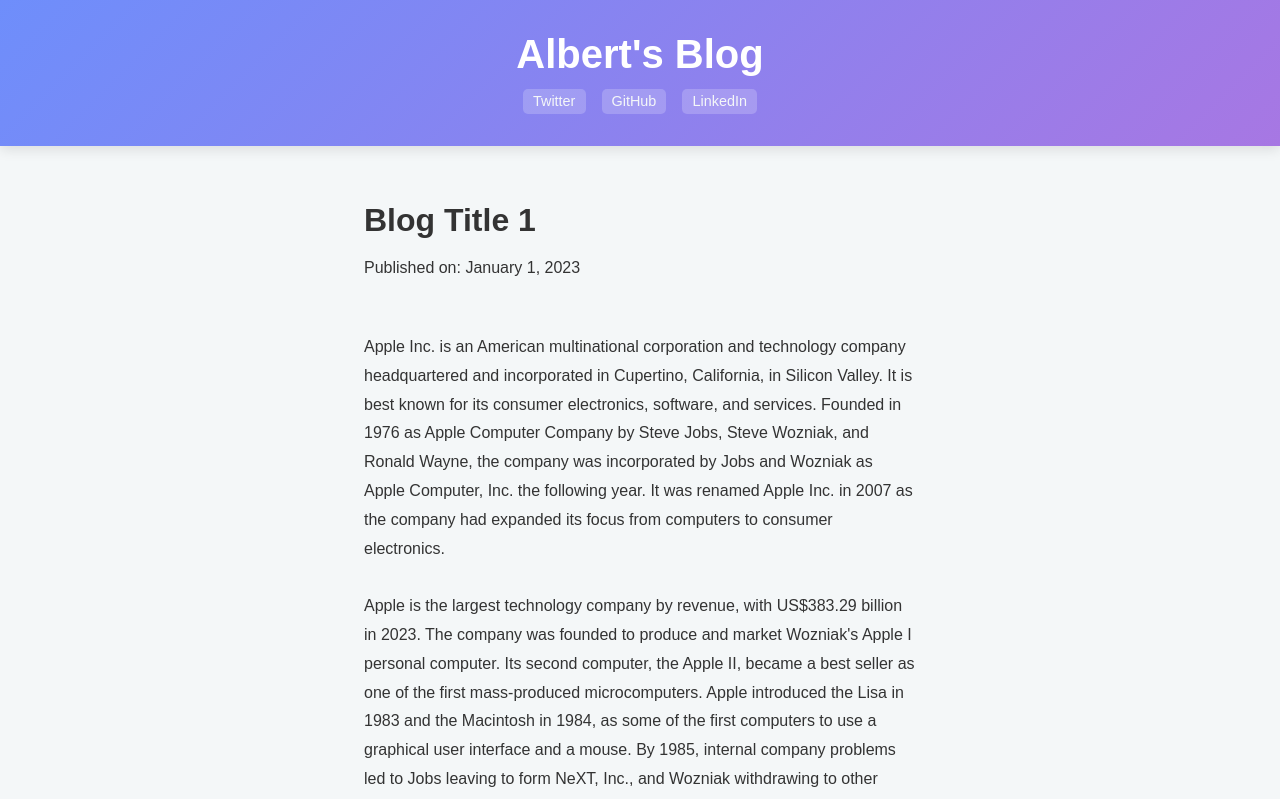
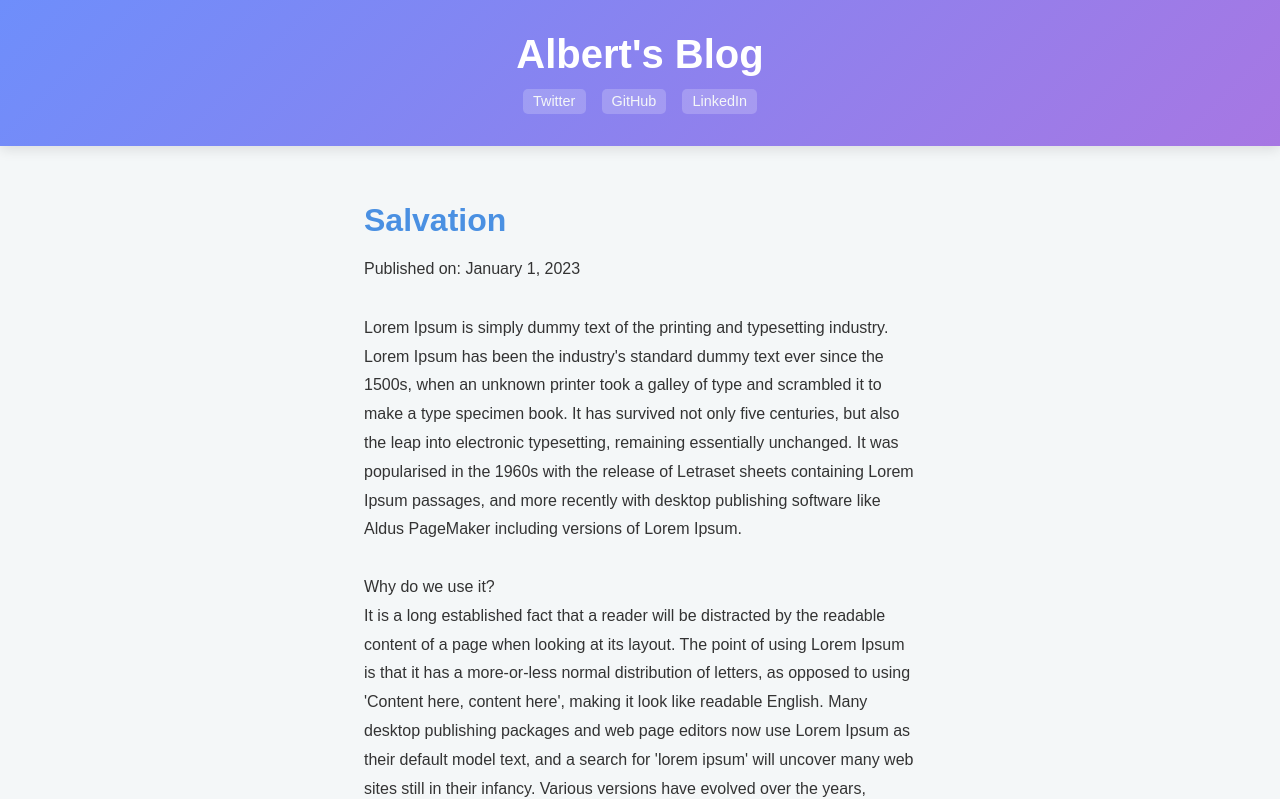
Before and after one commit to abj908/Albert-Joseph-Blog, a plain HTML site: page blog1.html in a window 1280 px wide. Shown: the top 799 px of the page. Drawn offline with Linux system fonts and the light colour scheme.

Commit message:
improve styles and readability for blog

```diff
--- a/blog1.html
+++ b/blog1.html
@@ -18,15 +18,17 @@
 
     <main>
         <article>
-            <h2>Blog Title 1</h2>
+            <h2>Salvation</h2>
             <p>Published on: January 1, 2023</p>
 
             <p class="article-content">
-Apple Inc. is an American multinational corporation and technology company headquartered and incorporated in Cupertino, California, in Silicon Valley. It is best known for its consumer electronics, software, and services. Founded in 1976 as Apple Computer Company by Steve Jobs, Steve Wozniak, and Ronald Wayne, the company was incorporated by Jobs and Wozniak as Apple Computer, Inc. the following year. It was renamed Apple Inc. in 2007 as the company had expanded its focus from computers to consumer electronics.
+Lorem Ipsum is simply dummy text of the printing and typesetting industry. Lorem Ipsum has been the industry's standard dummy text ever since the 1500s, when an unknown printer took a galley of type and scrambled it to make a type specimen book. It has survived not only five centuries, but also the leap into electronic typesetting, remaining essentially unchanged. It was popularised in the 1960s with the release of Letraset sheets containing Lorem Ipsum passages, and more recently with desktop publishing software like Aldus PageMaker including versions of Lorem Ipsum.
 
-Apple is the largest technology company by revenue, with US$383.29 billion in 2023. The company was founded to produce and market Wozniak's Apple I personal computer. Its second computer, the Apple II, became a best seller as one of the first mass-produced microcomputers. Apple introduced the Lisa in 1983 and the Macintosh in 1984, as some of the first computers to use a graphical user interface and a mouse. By 1985, internal company problems led to Jobs leaving to form NeXT, Inc., and Wozniak withdrawing to other ventures; John Sculley served as long-time CEO for over a decade.
+Why do we use it?
+It is a long established fact that a reader will be distracted by the readable content of a page when looking at its layout. The point of using Lorem Ipsum is that it has a more-or-less normal distribution of letters, as opposed to using 'Content here, content here', making it look like readable English. Many desktop publishing packages and web page editors now use Lorem Ipsum as their default model text, and a search for 'lorem ipsum' will uncover many web sites still in their infancy. Various versions have evolved over the years, sometimes by accident, sometimes on purpose (injected humour and the like).
 
-In the 1990s, Apple lost considerable market share in the personal computer industry to the lower-priced Wintel duopoly of the Microsoft Windows operating system on Intel-powered PC clones. In 1997, Apple was weeks away from bankruptcy. To resolve its failed operating system strategy, it bought NeXT, effectively bringing Jobs back to the company, who guided Apple back to profitability over the next decade with the introductions of the iMac, iPod, iPhone, and iPad devices to critical acclaim as well as the iTunes Store, launching the "Think different" advertising campaign, and opening the Apple Store retail chain. These moves elevated Apple to consistently be one of the world's most valuable brands since about 2010. Jobs resigned in 2011 for health reasons, and died two months later; he was succeeded as CEO by Tim Cook.
+Where does it come from?
+Contrary to popular belief, Lorem Ipsum is not simply random text. It has roots in a piece of classical Latin literature from 45 BC, making it over 2000 years old. Richard McClintock, a Latin professor at Hampden-Sydney College in Virginia, looked up one of the more obscure Latin words, consectetur, from a Lorem Ipsum passage, and going through the cites of the word in classical literature, discovered the undoubtable source. Lorem Ipsum comes from sections 1.10.32 and 1.10.33 of "de Finibus Bonorum et Malorum" (The Extremes of Good and Evil) by Cicero, written in 45 BC. This book is a treatise on the theory of ethics, very popular during the Renaissance. The first line of Lorem Ipsum, "Lorem ipsum dolor sit amet..", comes from a line in section 1.10.32.
             </p>
         </article>
 
--- a/style.css
+++ b/style.css
@@ -137,25 +137,19 @@ footer p {
   background-color: #6e8efb;
   color: white;
 }
-
-/* Style for article content */
+/* Style for article heading */
 article h2 {
-  font-size: 2em;
-  margin-bottom: 0.5em; /* Space below the title */
+font-size: 2em;
+margin-bottom: 0.5em; /* Space below the title */
+color: #4a90e2;
 }
 
-article p {
-  line-height: 1.6;
-  margin-bottom: 1.5em; /* Space below each paragraph */
-  color: #333;
-}
-
-/* Style for article content */
-.article-content {
+/* General paragraph styling in articles */
+article p, .article-content {
 font-family: 'Arial', sans-serif;
+color: #333;
+line-height: 1.8; /* Space between lines for readability */
+margin-bottom: 0.1em; /* Space below each paragraph */
 max-width: 70ch; /* Limits line length to around 70 characters */
-line-height: 1.8; /* Adds more space between lines for readability */
-margin-bottom: 1.5em; /* Space below each paragraph */
-color: #333;
 white-space: pre-wrap; /* Preserves whitespace and line breaks */
 }
```
Also changed, not shown: index.html (+1 -1 lines).
